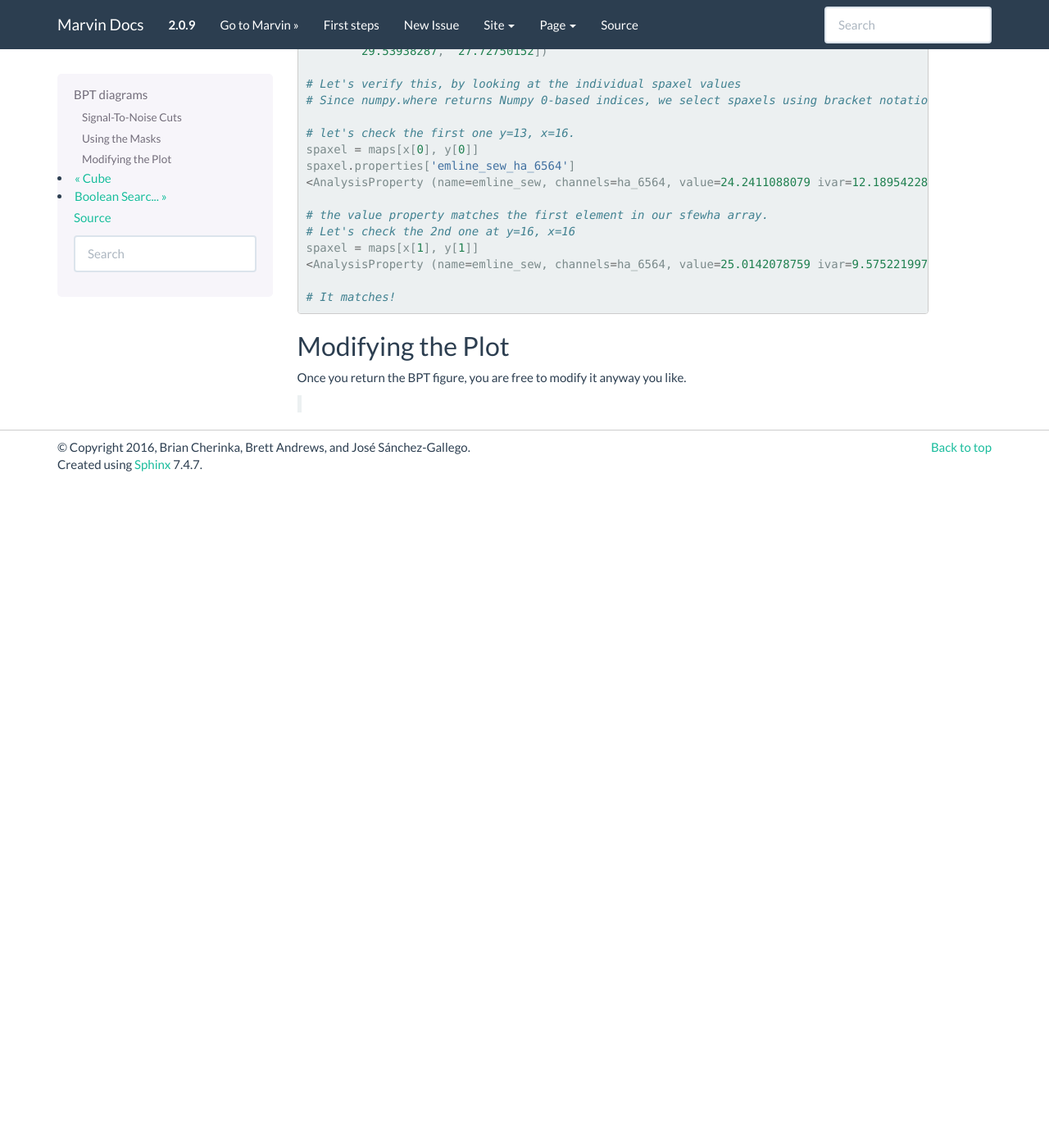
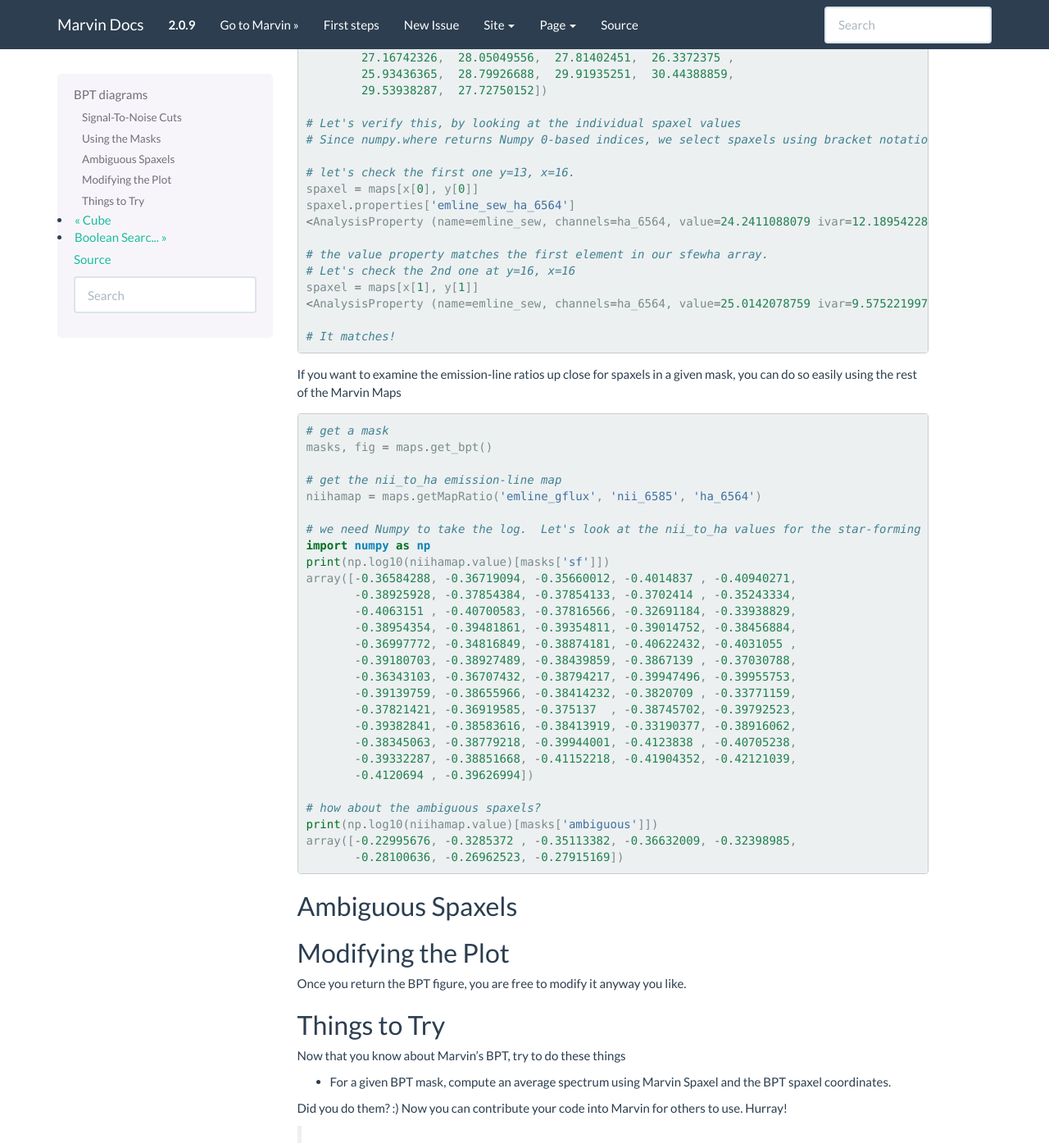
Before and after one commit to sdss/marvin, a Sphinx documentation site: the page built from docs/sphinx/tools/bpt.rst, in a window 1280 px wide and 1400 px high, scrolled down 3689 px. Shown: the whole window at 82% size. Built offline with Sphinx 7.4.7, drawn with Linux system fonts in a browser that asks for light colours; pages that are not in the unit, such as notebooks, are missing from menus; the version number is read from the project's files by our own code; before the commit the page ends 4277 px from its top, so only the background shows below that; some of the changed text lies outside the part shown.

Commit message:
update some of the bpt doc and added in interpolation=nearest

```diff
--- a/docs/sphinx/tools/bpt.rst
+++ b/docs/sphinx/tools/bpt.rst
@@ -46,6 +44,10 @@ See :meth:`~marvin.tools.maps.Maps.get_bpt` for the API reference of how to call
 
     # make a BPT classification without the OI
     masks, fig = maps.get_bpt(use_oi=False)
+
+    # also show the optical image using an image utility function
+    from marvin.utils.general.images import showImage
+    image = showImage(plateifu='8485-1901')
 
     # I only want the masks (good for batch jobs)
     masks = maps.get_bpt(return_figure=False, show_plot=False)
@@ -188,7 +190,54 @@ If you want to know the spaxel x, y coordinates for the spaxels in given mask, y
 
     # It matches!
 
+If you want to examine the emission-line ratios up close for spaxels in a given mask, you can do so easily using the rest of the Marvin Maps
+
+::
+
+    # get a mask
+    masks, fig = maps.get_bpt()
+
+    # get the nii_to_ha emission-line map
+    niihamap = maps.getMapRatio('emline_gflux', 'nii_6585', 'ha_6564')
+
+    # we need Numpy to take the log.  Let's look at the nii_to_ha values for the star-forming spaxels
+    import numpy as np
+    print(np.log10(niihamap.value)[masks['sf']])
+    array([-0.36584288, -0.36719094, -0.35660012, -0.4014837 , -0.40940271,
+           -0.38925928, -0.37854384, -0.37854133, -0.3702414 , -0.35243334,
+           -0.4063151 , -0.40700583, -0.37816566, -0.32691184, -0.33938829,
+           -0.38954354, -0.39481861, -0.39354811, -0.39014752, -0.38456884,
+           -0.36997772, -0.34816849, -0.38874181, -0.40622432, -0.4031055 ,
+           -0.39180703, -0.38927489, -0.38439859, -0.3867139 , -0.37030788,
+           -0.36343103, -0.36707432, -0.38794217, -0.39947496, -0.39955753,
+           -0.39139759, -0.38655966, -0.38414232, -0.3820709 , -0.33771159,
+           -0.37821421, -0.36919585, -0.375137  , -0.38745702, -0.39792523,
+           -0.39382841, -0.38583616, -0.38413919, -0.33190377, -0.38916062,
+           -0.38345063, -0.38779218, -0.39944001, -0.4123838 , -0.40705238,
+           -0.39332287, -0.38851668, -0.41152218, -0.41904352, -0.42121039,
+           -0.4120694 , -0.39626994])
+
+    # how about the ambiguous spaxels?
+    print(np.log10(niihamap.value)[masks['ambiguous']])
+    array([-0.22995676, -0.3285372 , -0.35113382, -0.36632009, -0.32398985,
+           -0.28100636, -0.26962523, -0.27915169])
+
+Ambiguous Spaxels
+-----------------
+
+
+
 Modifying the Plot
 ------------------
 
 Once you return the BPT figure, you are free to modify it anyway you like.
+
+
+Things to Try
+-------------
+
+Now that you know about Marvin's BPT, try to do these things
+
+* For a given BPT mask, compute an average spectrum using Marvin Spaxel and the BPT spaxel coordinates.
+
+Did you do them? :) Now you can contribute your code into Marvin for others to use.  Hurray!
```
Also changed, not shown: other parts of docs/sphinx/tools/bpt.rst (+0 -2 lines), 1 other file.
